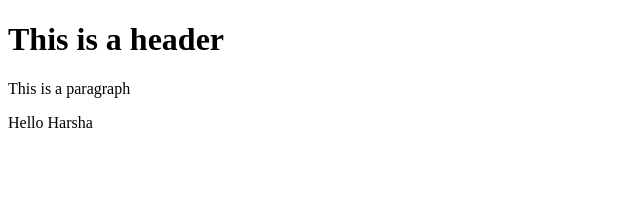
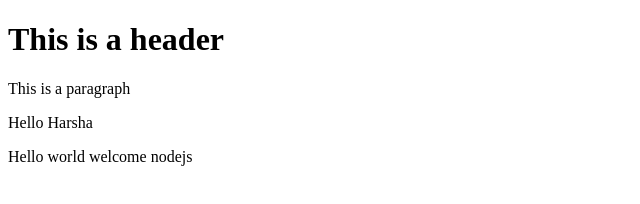
Before and after one commit to Harshavardhan21/CourseraWEB, a website: page index.html in a window 1280 px wide. Shown: the whole page, without its empty margins (0-640 px from the left). Drawn offline with Linux system fonts and the light colour scheme.

Commit message:
Fifth commit

```diff
--- a/index.html
+++ b/index.html
@@ -13,6 +13,7 @@
     <h1>This is a header</h1>
     <p>This is a paragraph</p>
     <p>Hello Harsha</p>
+    <p>Hello world welcome nodejs</p>
 </body>
 
 </html>
```
Also changed, not shown: package.json (added, +24 -0 lines), 2 other files.
